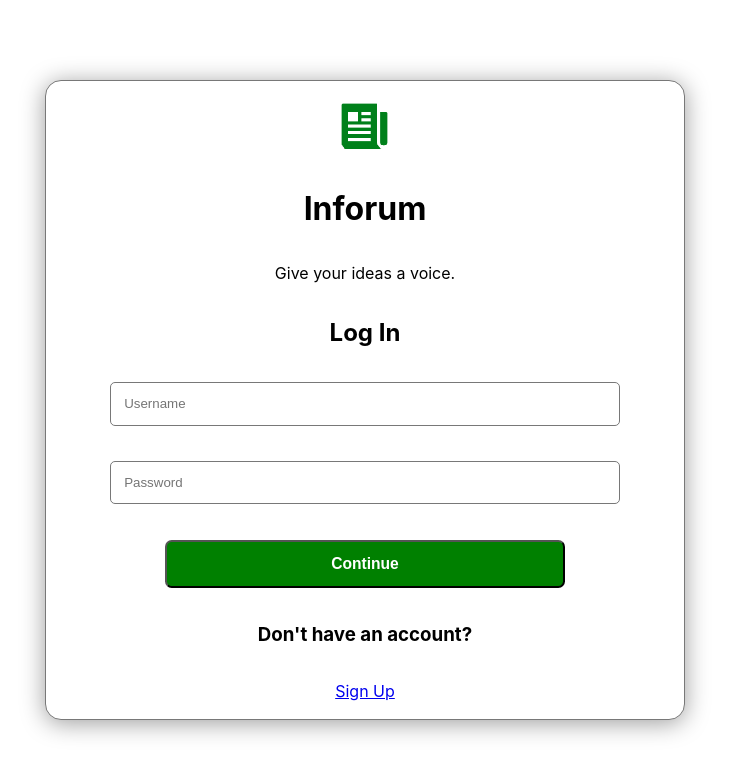
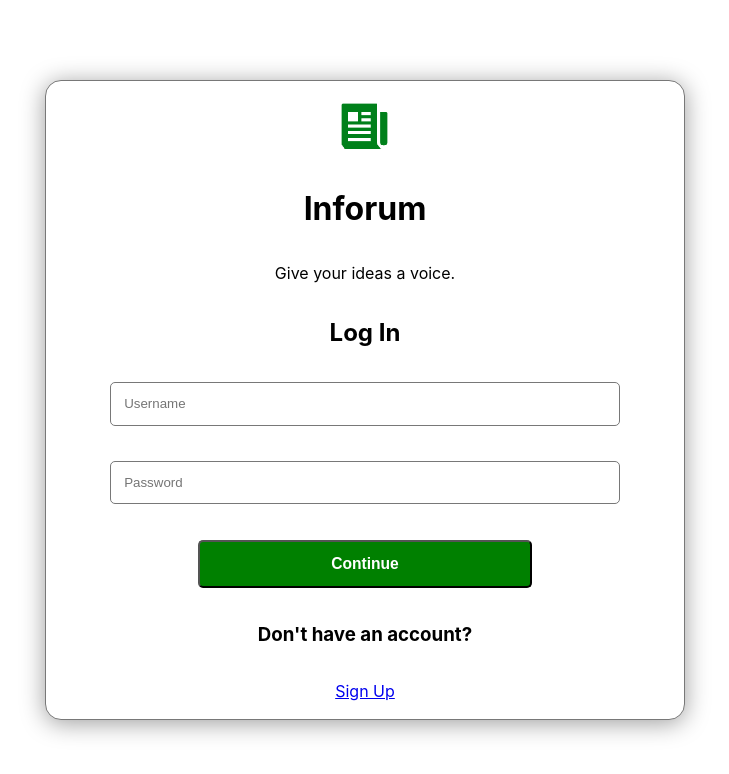
Before and after one commit to chibukasia/inforum, a React (Create React App) app in the folder client/: page / in a window 1280 px wide. Shown: the top 774 px of the page, without its empty margins (275-1004 px from the left). Built offline with nearby package versions, Linux system fonts and the light colour scheme.

Commit message:
edited submit button

```diff
--- a/client/src/components/loginform.css
+++ b/client/src/components/loginform.css
@@ -31,12 +31,11 @@
 
 .login-btn{
 
-    width: 30em;
+    width: 25em;
     padding: 1em;
     background: #008000;
-    border-radius: 0.50em;
+    border-radius: 5px;
     cursor: pointer;
-
     color: #FFFFFF;
 }
 
```
